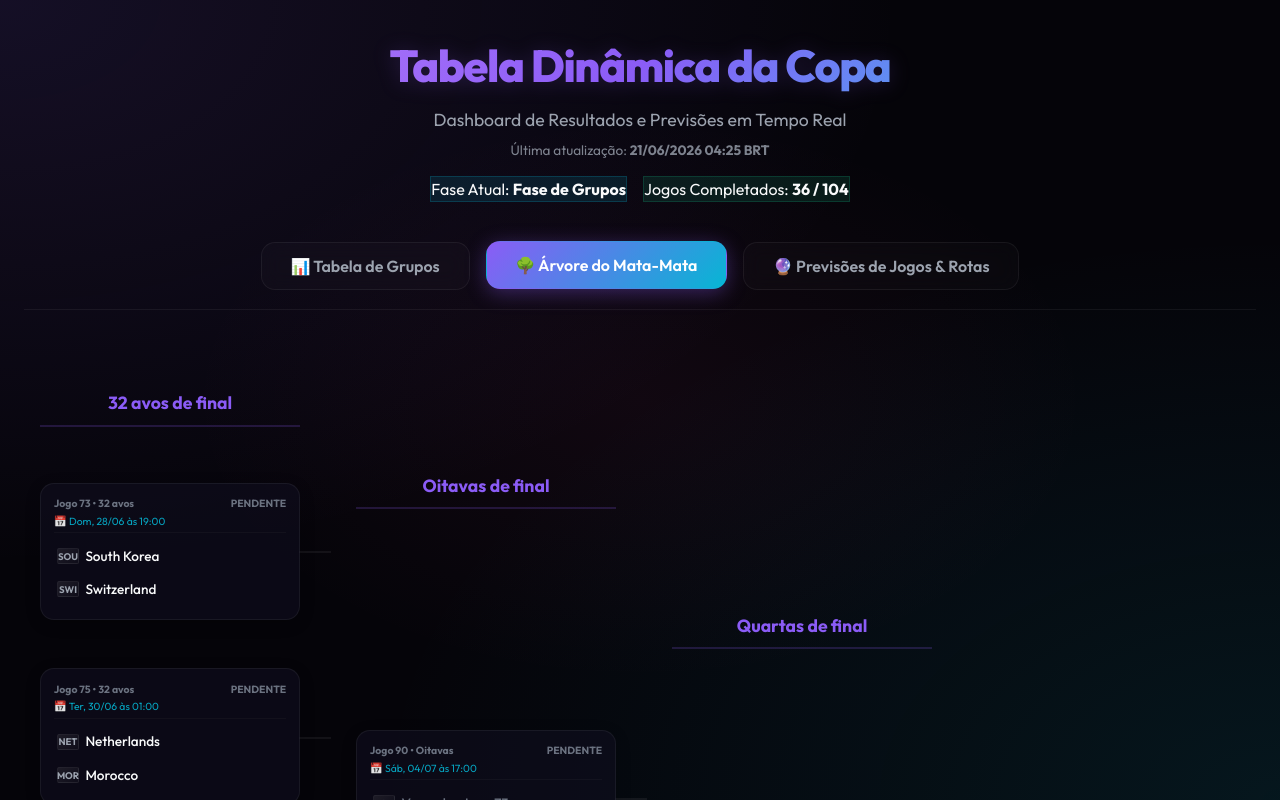
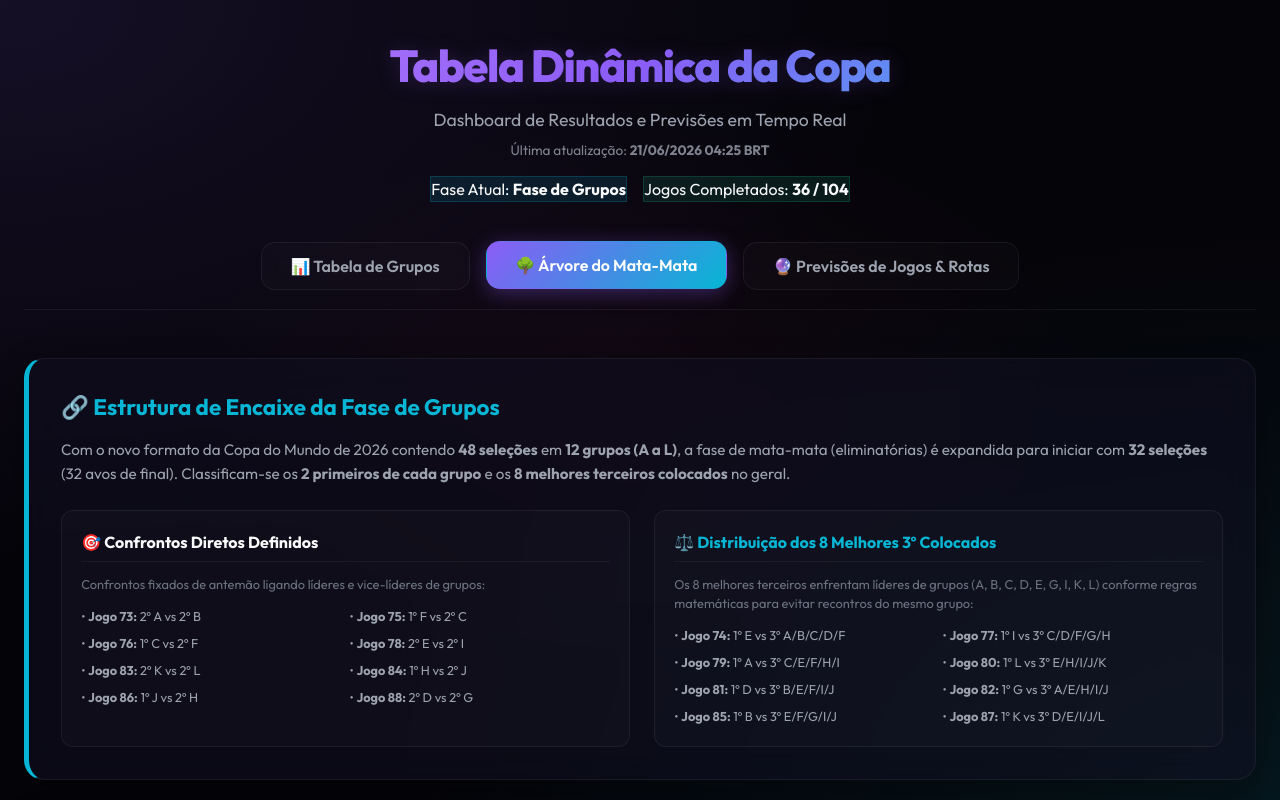
Before and after one commit to AguiaLTDA/tabeladacopa2026, a React (Vite) app: page / in a window 1280 px wide. Both pictures are taken after a click on the button "🌳 Árvore do Mata-Mata". Shown: the top 800 px of the page. Built offline with nearby package versions, Linux system fonts and the light colour scheme.

Commit message:
Add group stage slotting explanation and tournament rules to TournamentTree component

```diff
--- a/src/components/TournamentTree.jsx
+++ b/src/components/TournamentTree.jsx
@@ -103,7 +103,60 @@ export default function TournamentTree({
   };
 
   return (
-    <div className="bracket-scroll-container">
+    <div className="bracket-tab-wrapper" style={{ display: 'flex', flexDirection: 'column', gap: '2rem' }}>
+
+      {/* 1. Explicação do encaixe dos times (Top) */}
+      <div className="glass-card" style={{ padding: '2rem', borderLeft: '5px solid var(--accent-secondary)' }}>
+        <h3 style={{ color: 'var(--accent-secondary)', fontSize: '1.4rem', fontWeight: '700', marginBottom: '0.8rem', display: 'flex', alignItems: 'center', gap: '0.5rem' }}>
+          🔗 Estrutura de Encaixe da Fase de Grupos
+        </h3>
+        <p style={{ color: 'var(--text-muted)', fontSize: '0.95rem', marginBottom: '1.5rem', lineHeight: '1.6' }}>
+          Com o novo formato da Copa do Mundo de 2026 contendo <strong>48 seleções</strong> em <strong>12 grupos (A a L)</strong>, a fase de mata-mata (eliminatórias) é expandida para iniciar com <strong>32 seleções</strong> (32 avos de final). Classificam-se os <strong>2 primeiros de cada grupo</strong> e os <strong>8 melhores terceiros colocados</strong> no geral.
+        </p>
+
+        <div style={{ display: 'grid', gridTemplateColumns: 'repeat(auto-fit, minmax(320px, 1fr))', gap: '1.5rem' }}>
+          <div style={{ background: 'rgba(255, 255, 255, 0.02)', padding: '1.2rem', borderRadius: '12px', border: '1px solid var(--card-border)' }}>
+            <h4 style={{ color: 'var(--text-main)', fontSize: '1rem', fontWeight: '700', marginBottom: '0.8rem', borderBottom: '1px solid rgba(255,255,255,0.05)', paddingBottom: '0.4rem', display: 'flex', alignItems: 'center', gap: '0.4rem' }}>
+              🎯 Confrontos Diretos Definidos
+            </h4>
+            <p style={{ color: 'var(--text-dim)', fontSize: '0.8rem', marginBottom: '0.8rem' }}>Confrontos fixados de antemão ligando líderes e vice-líderes de grupos:</p>
+            <div style={{ display: 'grid', gridTemplateColumns: '1fr 1fr', gap: '0.5rem', fontSize: '0.8rem', color: 'var(--text-muted)' }}>
+              <div>• <strong>Jogo 73:</strong> 2º A vs 2º B</div>
+              <div>• <strong>Jogo 75:</strong> 1º F vs 2º C</div>
+              <div>• <strong>Jogo 76:</strong> 1º C vs 2º F</div>
+              <div>• <strong>Jogo 78:</strong> 2º E vs 2º I</div>
+              <div>• <strong>Jogo 83:</strong> 2º K vs 2º L</div>
+              <div>• <strong>Jogo 84:</strong> 1º H vs 2º J</div>
+              <div>• <strong>Jogo 86:</strong> 1º J vs 2º H</div>
+              <div>• <strong>Jogo 88:</strong> 2º D vs 2º G</div>
+            </div>
+          </div>
+
+          <div style={{ background: 'rgba(255, 255, 255, 0.02)', padding: '1.2rem', borderRadius: '12px', border: '1px solid var(--card-border)' }}>
+            <h4 style={{ color: 'var(--accent-secondary)', fontSize: '1rem', fontWeight: '700', marginBottom: '0.8rem', borderBottom: '1px solid rgba(255,255,255,0.05)', paddingBottom: '0.4rem', display: 'flex', alignItems: 'center', gap: '0.4rem' }}>
+              ⚖️ Distribuição dos 8 Melhores 3º Colocados
+            </h4>
+            <p style={{ color: 'var(--text-dim)', fontSize: '0.8rem', marginBottom: '0.8rem' }}>Os 8 melhores terceiros enfrentam líderes de grupos (A, B, C, D, E, G, I, K, L) conforme regras matemáticas para evitar recontros do mesmo grupo:</p>
+            <div style={{ display: 'grid', gridTemplateColumns: '1fr 1fr', gap: '0.5rem', fontSize: '0.8rem', color: 'var(--text-muted)' }}>
+              <div>• <strong>Jogo 74:</strong> 1º E vs 3º A/B/C/D/F</div>
+              <div>• <strong>Jogo 77:</strong> 1º I vs 3º C/D/F/G/H</div>
+              <div>• <strong>Jogo 79:</strong> 1º A vs 3º C/E/F/H/I</div>
+              <div>• <strong>Jogo 80:</strong> 1º L vs 3º E/H/I/J/K</div>
+              <div>• <strong>Jogo 81:</strong> 1º D vs 3º B/E/F/I/J</div>
+              <div>• <strong>Jogo 82:</strong> 1º G vs 3º A/E/H/I/J</div>
+              <div>• <strong>Jogo 85:</strong> 1º B vs 3º E/F/G/I/J</div>
+              <div>• <strong>Jogo 87:</strong> 1º K vs 3º D/E/I/J/L</div>
+            </div>
+          </div>
+        </div>
+      </div>
+
+      {/* 2. O Diagrama de Confrontos (Bracket) */}
+      <div className="glass-card" style={{ padding: '1.5rem', overflow: 'hidden' }}>
+        <h3 style={{ color: 'var(--accent-primary)', fontSize: '1.4rem', fontWeight: '700', marginBottom: '1.5rem', display: 'flex', alignItems: 'center', gap: '0.5rem' }}>
+          🏆 Diagrama de Confrontos do Mata-Mata
+        </h3>
+        <div className="bracket-scroll-container" style={{ padding: '0 0 1rem 0' }}>
           <div className="bracket-container">
 
             {/* Round of 32 */}
@@ -138,5 +191,52 @@ export default function TournamentTree({
 
           </div>
         </div>
+      </div>
+
+      {/* 3. Regras Consideradas (Bottom) */}
+      <div className="glass-card" style={{ padding: '2rem', borderTop: '4px solid var(--accent-primary)' }}>
+        <h3 style={{ color: 'var(--text-main)', fontSize: '1.3rem', fontWeight: '700', marginBottom: '1.2rem', display: 'flex', alignItems: 'center', gap: '0.5rem' }}>
+          📋 Regras e Critérios Considerados na Simulação
+        </h3>
+
+        <div style={{ display: 'grid', gridTemplateColumns: 'repeat(auto-fit, minmax(280px, 1fr))', gap: '2rem', fontSize: '0.9rem', lineHeight: '1.6' }}>
+          <div>
+            <h4 style={{ color: 'var(--accent-secondary)', fontSize: '0.95rem', fontWeight: '700', marginBottom: '0.6rem' }}>
+              Critérios de Desempate (Fase de Grupos)
+            </h4>
+            <ul style={{ paddingLeft: '1.1rem', color: 'var(--text-muted)' }}>
+              <li><strong>Pontos obtidos:</strong> 3 por vitória, 1 por empate, 0 por derrota.</li>
+              <li><strong>Saldo de gols:</strong> Gols marcados menos gols sofridos.</li>
+              <li><strong>Gols marcados:</strong> Total de gols feitos no grupo.</li>
+              <li><strong>Confronto direto:</strong> Pontuação no jogo entre as duas seleções empatadas.</li>
+              <li><strong>Ranking FIFA:</strong> Critério final de desempate utilizado no pipeline.</li>
+            </ul>
+          </div>
+
+          <div>
+            <h4 style={{ color: 'var(--accent-secondary)', fontSize: '0.95rem', fontWeight: '700', marginBottom: '0.6rem' }}>
+              Alocação dos Melhores Terceiros
+            </h4>
+            <p style={{ color: 'var(--text-muted)' }}>
+              Os 12 terceiros colocados são listados sob os mesmos critérios acima (pontos, saldo, gols, vitórias e ranking). Os <strong>8 melhores</strong> avançam.
+              <br />
+              Um <strong>algoritmo de emparelhamento dinâmico</strong> distribui essas equipes nos respectivos slots do mata-mata, priorizando evitar que uma equipe enfrente o líder do seu próprio grupo de origem na rodada inicial de 32 avos.
+            </p>
+          </div>
+
+          <div>
+            <h4 style={{ color: 'var(--accent-secondary)', fontSize: '0.95rem', fontWeight: '700', marginBottom: '0.6rem' }}>
+              Regras das Fases Eliminatórias
+            </h4>
+            <ul style={{ paddingLeft: '1.1rem', color: 'var(--text-muted)' }}>
+              <li><strong>Eliminação simples:</strong> Os perdedores são eliminados diretamente (exceto das semifinais, que jogam a disputa de 3º lugar).</li>
+              <li><strong>Empates no tempo normal:</strong> Haverá prorrogação de 30 minutos (2 tempos de 15 min). Se persistir o empate, a vaga será decidida em disputa por pênaltis.</li>
+              <li><strong>Caminho fixo:</strong> A chave é pré-definida. Nenhuma equipe muda de lado na árvore após o início do mata-mata.</li>
+            </ul>
+          </div>
+        </div>
+      </div>
+
+    </div>
   );
 }
```
Lines whose indentation alone changed are shown as unchanged.
